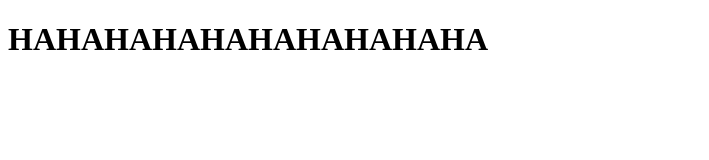
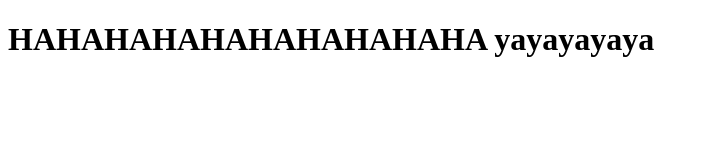
Before and after one commit to okkyda/revou_testday1, a plain HTML site: page tampilan.html in a window 1280 px wide. Shown: the whole page, without its empty margins (0-709 px from the left). Drawn offline with Linux system fonts and the light colour scheme.

Commit message:
update wording

```diff
--- a/tampilan.html
+++ b/tampilan.html
@@ -5,6 +5,6 @@
     <title>y so serious?</title>
 </head>
 <body>
-    <h1>HAHAHAHAHAHAHAHAHAHA</h1>
+    <h1>HAHAHAHAHAHAHAHAHAHA yayayayaya</h1>
 </body>
 </html>
```
